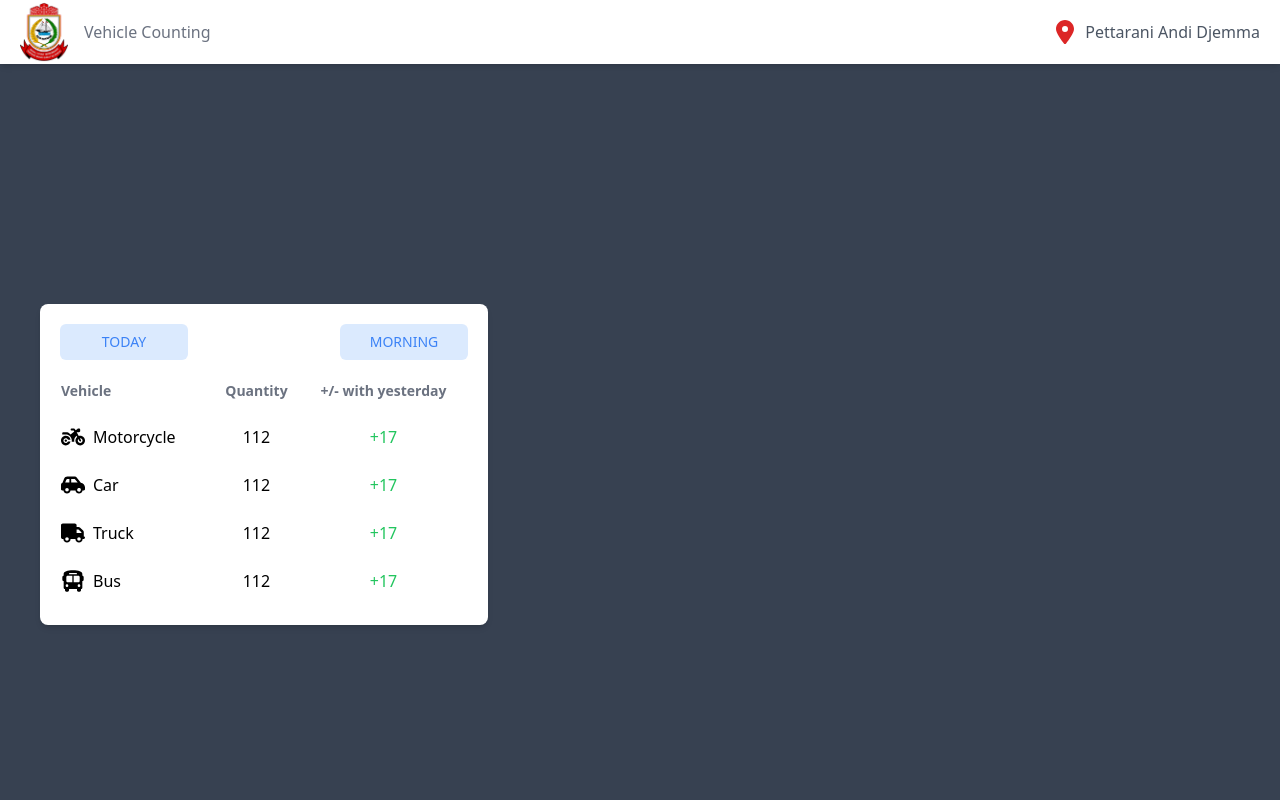
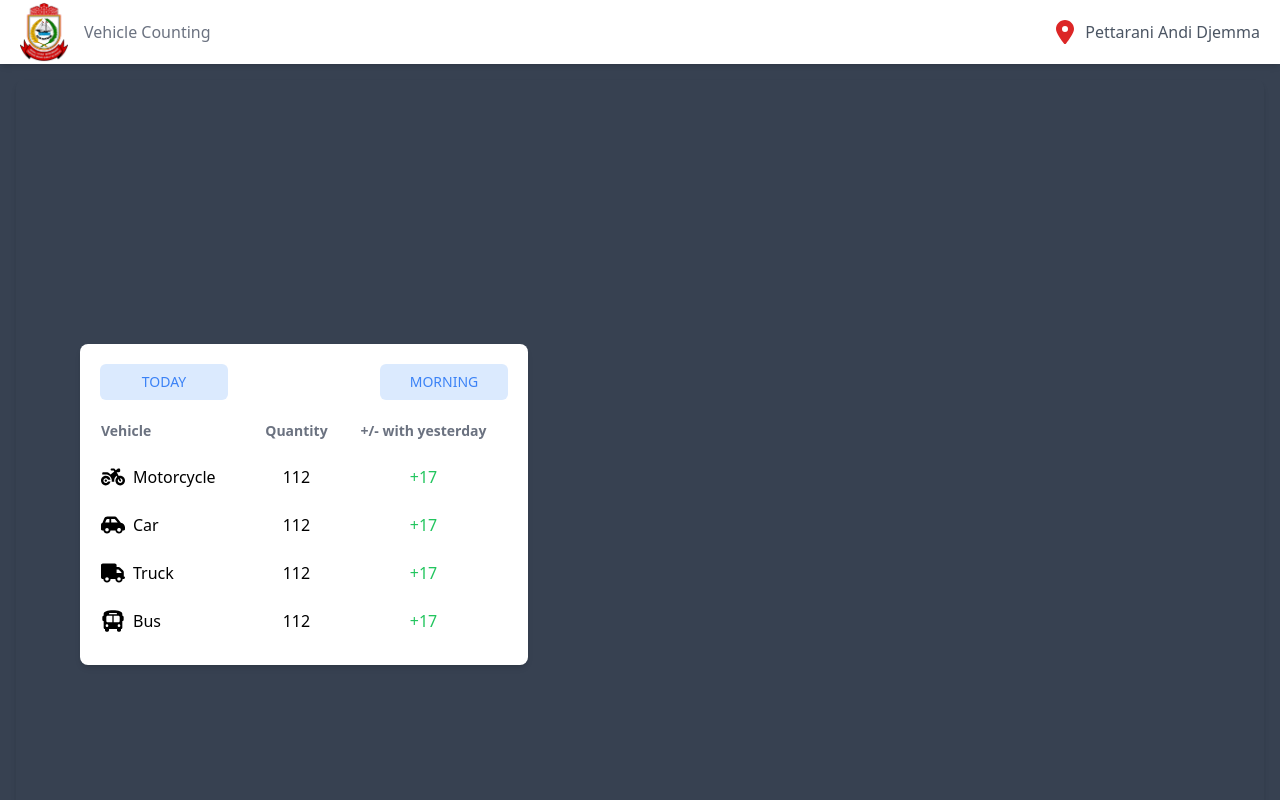
Before and after one commit to Annisaraulitaa/kp-kominfo, a Next.js app: page / in a window 1280 px wide. Shown: the top 800 px of the page. Built offline with nearby package versions, Linux system fonts and the light colour scheme.

Commit message:
update page

```diff
--- a/app/page.tsx
+++ b/app/page.tsx
@@ -5,11 +5,15 @@ import Crowd_est from "./component/crowd";
 
 export default function Home() {
   return (
-    <div className="w-screen  h-screen bg-gray-700">
+    <div className="w-screen h-700 bg-gray-700">
       <Navbar/>
 
-      <div>
-        <Peak_time/>
+      <div className="container mx-auto p-4">
+        <div className="flex flex-col items-center justify-center gap-4 p-6 rounded-lg shadow-md">
+          {/* <Live/> */}
+          <Peak_time/>
+          <Crowd_est/>
+        </div>
       </div>
 
     </div>
```
